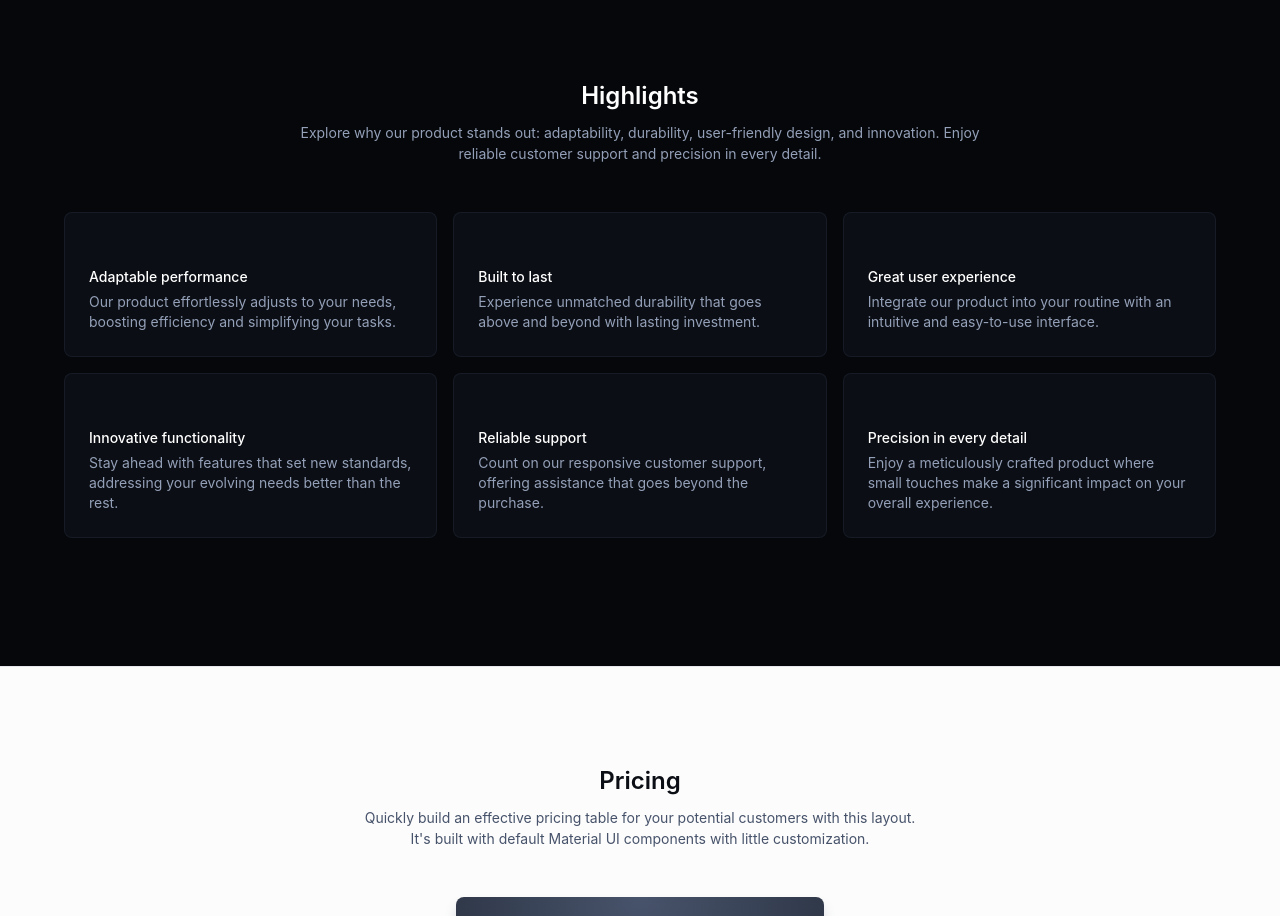
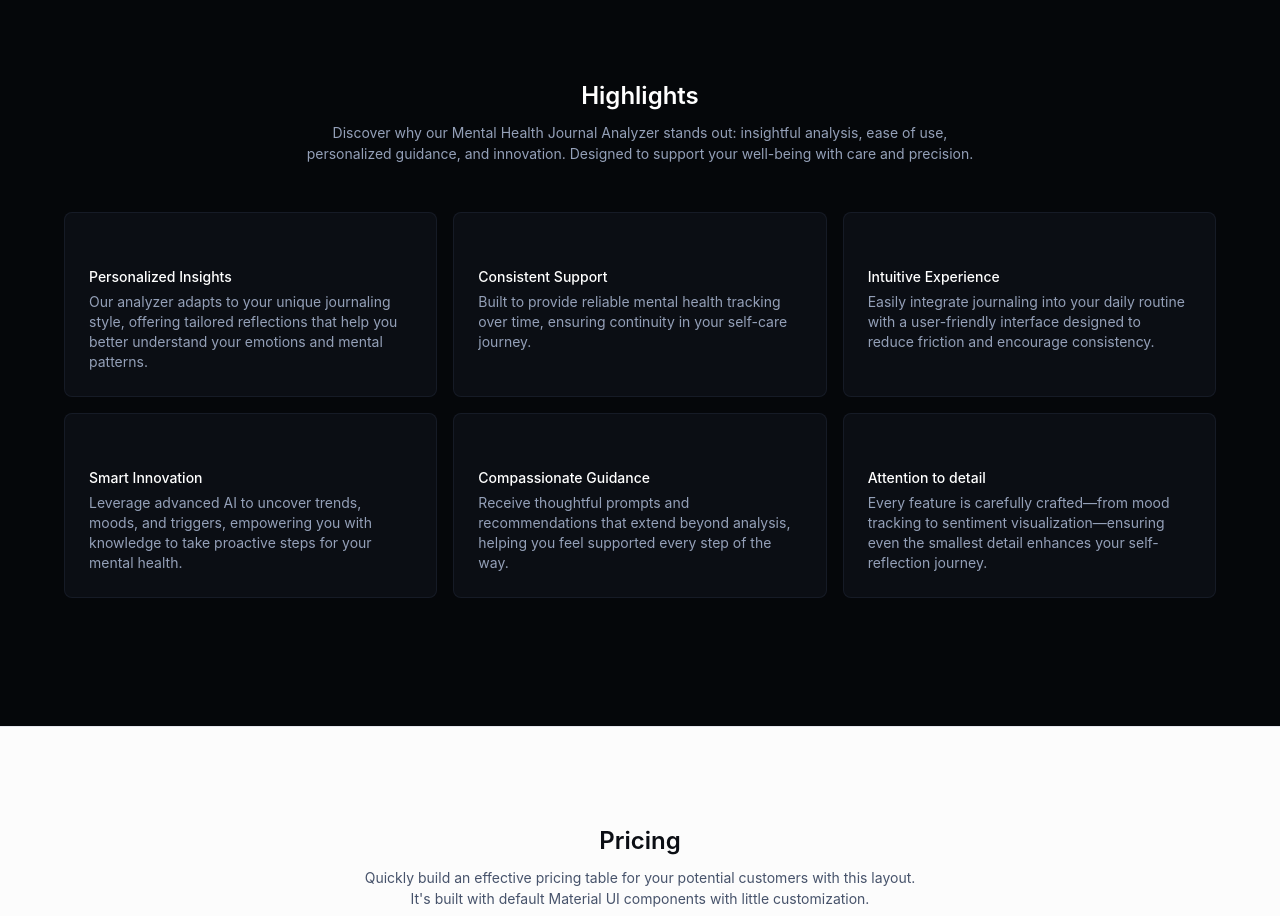
Before and after one commit to IshaniNag/mental-health-journal, a React (Create React App) app in the folder frontend/: page / in a window 1280 px wide. Shown: the part 3180-4096 px from the top of the page. Built offline with nearby package versions, Linux system fonts and the light colour scheme; some icons are missing.

Commit message:
Added Highlights

```diff
--- a/frontend/src/templates/marketing-page/components/Highlights.js
+++ b/frontend/src/templates/marketing-page/components/Highlights.js
@@ -15,39 +15,39 @@ import ThumbUpAltRoundedIcon from '@mui/icons-material/ThumbUpAltRounded';
 const items = [
   {
     icon: <SettingsSuggestRoundedIcon />,
-    title: 'Adaptable performance',
+    title: 'Personalized Insights',
     description:
-      'Our product effortlessly adjusts to your needs, boosting efficiency and simplifying your tasks.',
+      'Our analyzer adapts to your unique journaling style, offering tailored reflections that help you better understand your emotions and mental patterns.',
   },
   {
     icon: <ConstructionRoundedIcon />,
-    title: 'Built to last',
+    title: 'Consistent Support',
     description:
-      'Experience unmatched durability that goes above and beyond with lasting investment.',
+      'Built to provide reliable mental health tracking over time, ensuring continuity in your self-care journey.',
   },
   {
     icon: <ThumbUpAltRoundedIcon />,
-    title: 'Great user experience',
+    title: 'Intuitive Experience',
     description:
-      'Integrate our product into your routine with an intuitive and easy-to-use interface.',
+      'Easily integrate journaling into your daily routine with a user-friendly interface designed to reduce friction and encourage consistency.',
   },
   {
     icon: <AutoFixHighRoundedIcon />,
-    title: 'Innovative functionality',
+    title: 'Smart Innovation',
     description:
-      'Stay ahead with features that set new standards, addressing your evolving needs better than the rest.',
+      'Leverage advanced AI to uncover trends, moods, and triggers, empowering you with knowledge to take proactive steps for your mental health.',
   },
   {
     icon: <SupportAgentRoundedIcon />,
-    title: 'Reliable support',
+    title: 'Compassionate Guidance',
     description:
-      'Count on our responsive customer support, offering assistance that goes beyond the purchase.',
+      'Receive thoughtful prompts and recommendations that extend beyond analysis, helping you feel supported every step of the way.',
   },
   {
     icon: <QueryStatsRoundedIcon />,
-    title: 'Precision in every detail',
+    title: 'Attention to detail',
     description:
-      'Enjoy a meticulously crafted product where small touches make a significant impact on your overall experience.',
+      'Every feature is carefully crafted—from mood tracking to sentiment visualization—ensuring even the smallest detail enhances your self-reflection journey.',
   },
 ];
 
@@ -81,9 +81,7 @@ export default function Highlights() {
             Highlights
           </Typography>
           <Typography variant="body1" sx={{ color: 'grey.400' }}>
-            Explore why our product stands out: adaptability, durability,
-            user-friendly design, and innovation. Enjoy reliable customer support and
-            precision in every detail.
+            Discover why our Mental Health Journal Analyzer stands out: insightful analysis, ease of use, personalized guidance, and innovation. Designed to support your well-being with care and precision.
           </Typography>
         </Box>
         <Grid container spacing={2}>
```
